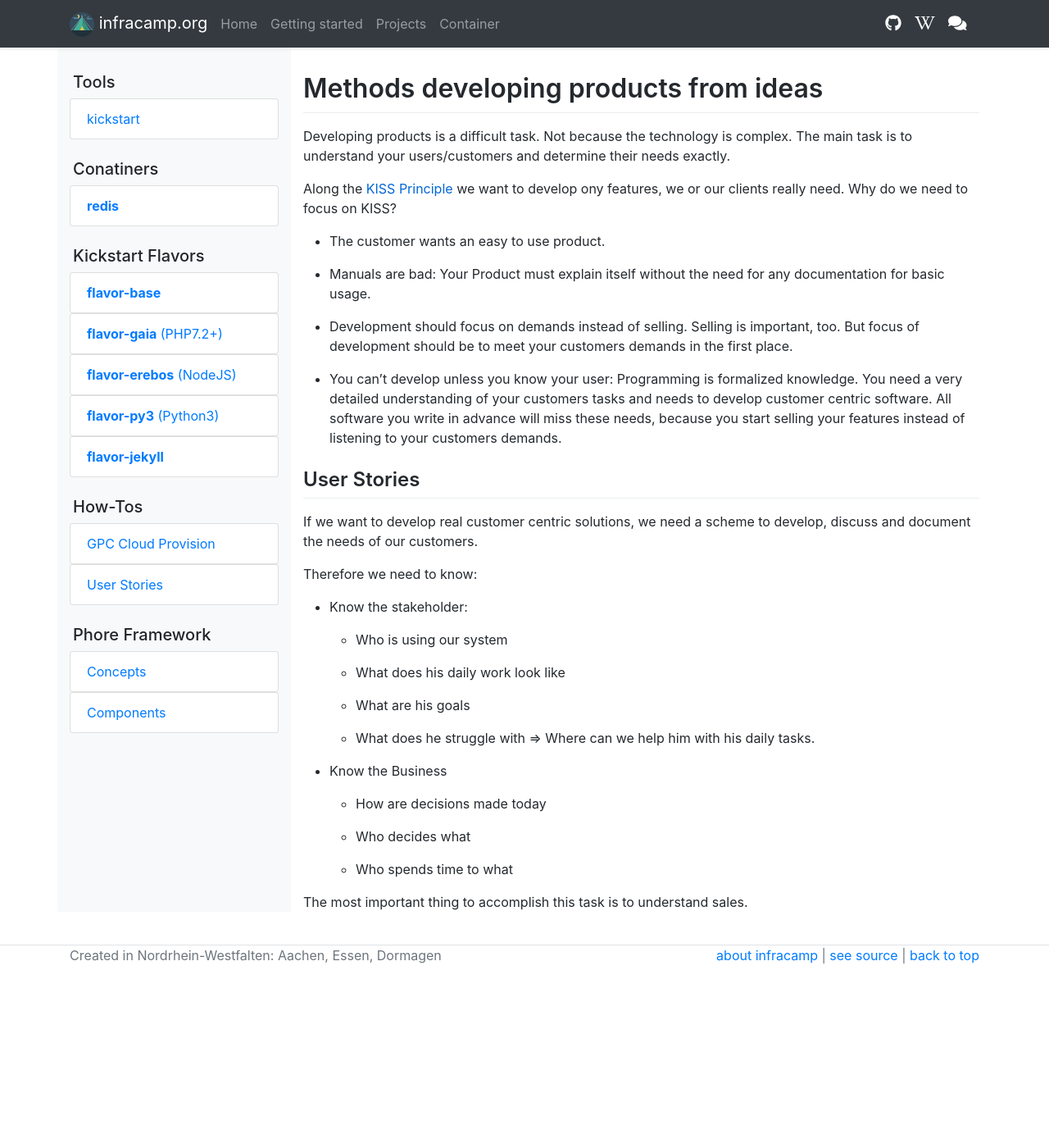
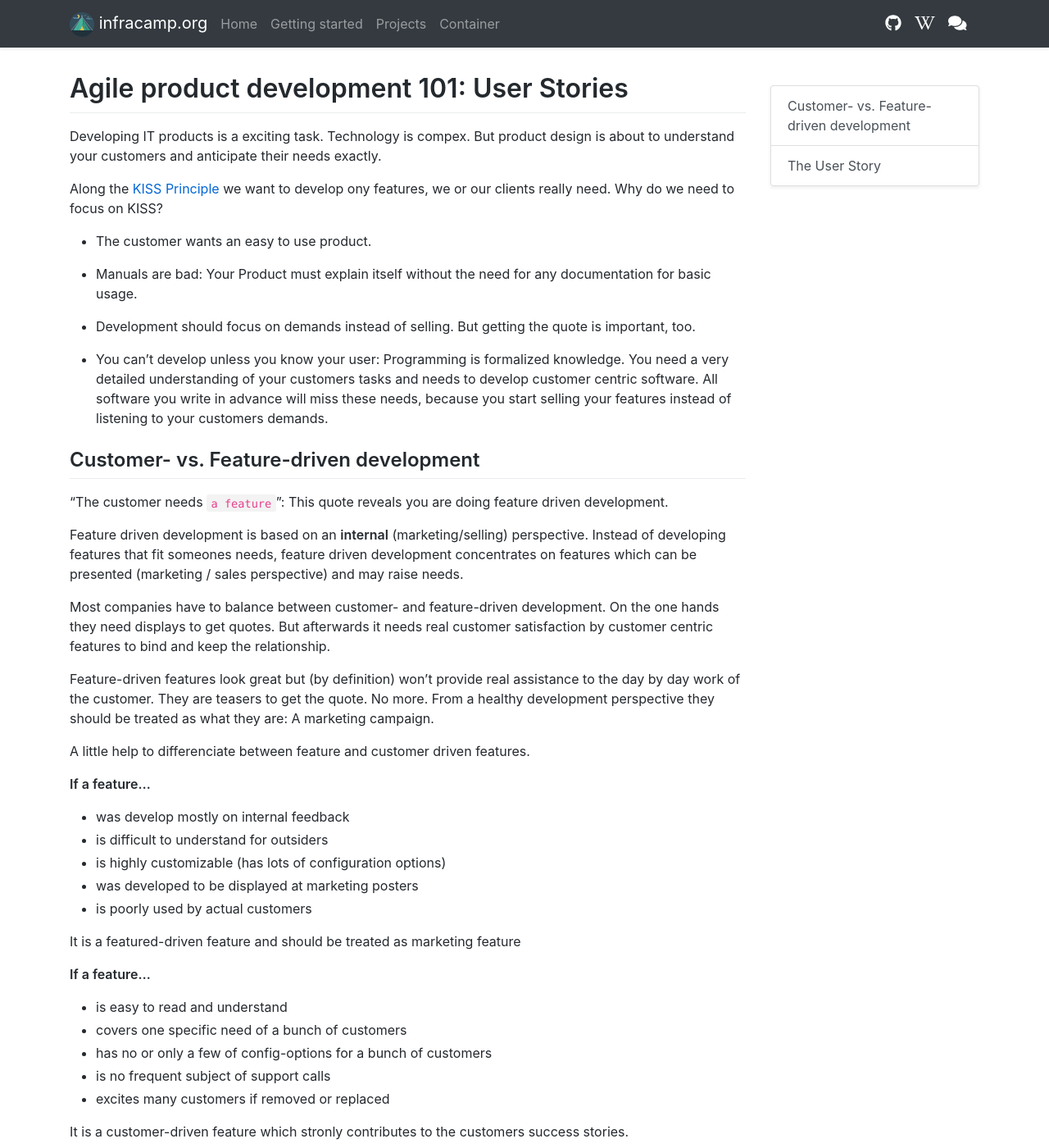
Before and after one commit to infracamp/infracamp, a Jekyll site: the page built from docs/repos/how-to/user-stories.md, in a window 1280 px wide and 1400 px high. Shown: the whole window at 82% size. Built offline with Jekyll 4.4.1, drawn with Linux system fonts in a browser that asks for light colours; nearby versions of some CDN libraries; some of the changed text lies outside the part shown.

Commit message:
user stories

````diff
--- a/docs/repos/how-to/user-stories.md
+++ b/docs/repos/how-to/user-stories.md
@@ -1,12 +1,12 @@
 ---
-title: "UserStories: Great products by understanding your customer"
+title: "User Stories: Agile Product Develpment 101"
+layout: scrollspy
 ---
 
-# Methods developing products from ideas
+# Agile product development 101: User Stories
 
-Developing products is a difficult task. Not because the technology
-is complex. The main task is to understand your users/customers and
-determine their needs exactly.
+Developing IT products is a exciting task. Technology is compex. But product design
+is about to understand your customers and anticipate their needs exactly.
 
 Along the [KISS Principle](https://en.wikipedia.org/wiki/KISS_principle) we want to develop
 ony features, we or our clients really need. Why do we need to focus on KISS?
@@ -16,37 +16,104 @@ ony features, we or our clients really need. Why do we need to focus on KISS?
 - Manuals are bad: Your Product must explain itself without the need for any
   documentation for basic usage.
 
-- Development should focus on demands instead of selling. Selling is important, too.
-  But focus of development should be to meet your customers demands in the first place.
+- Development should focus on demands instead of selling. But getting the quote
+    is important, too.
 
 - You can't develop unless you know your user: Programming is formalized knowledge.
   You need a very detailed understanding of your customers tasks and needs to develop
   customer centric software. All software you write in advance will miss these needs,
   because you start selling your features instead of listening to your customers demands.
 
-## User Stories
 
-If we want to develop real customer centric solutions, we need a scheme to develop, discuss
-and document the needs of our customers.
+## Customer- vs. Feature-driven development
 
-Therefore we need to know:
+"The customer needs `a feature`": This quote reveals you are doing feature driven development.
 
-- Know the stakeholder:
+Feature driven development is based on an **internal** (marketing/selling) perspective. Instead of
+developing features that fit someones needs, feature driven development concentrates on features
+which can be presented (marketing / sales perspective) and may raise needs.
 
-    - Who is using our system
+Most companies have to balance between customer- and feature-driven development. On the one hands
+they need displays to get quotes. But afterwards it needs real customer satisfaction by customer
+centric features to bind and keep the relationship.
 
-    - What does his daily work look like
+Feature-driven features look great but (by definition) won't provide real assistance to the
+day by day work of the customer. They
+are teasers to get the quote. No more. From a healthy development perspective they should be treated as what
+they are: A marketing campaign.
 
-    - What are his goals
+A little help to differenciate between feature and customer driven features.
 
-    - What does he struggle with => Where can we help him with his daily tasks.
+**If a feature...**
+- was develop mostly on internal feedback
+- is difficult to understand for outsiders
+- is highly customizable (has lots of configuration options)
+- was developed to be displayed at marketing posters
+- is poorly used by actual customers
 
-- Know the Business
+It is a featured-driven feature and should be treated as marketing feature
 
-    - How are decisions made today
+**If a feature...**
+- is easy to read and understand
+- covers one specific need of a bunch of customers
+- has no or only a few of config-options for a bunch of customers
+- is no frequent subject of support calls
+- excites many customers if removed or replaced
 
-    - Who decides what
+It is a customer-driven feature which stronly contributes to the customers
+success stories.
 
-    - Who spends time to what
+## The User Story
 
-The most important thing to accomplish this task is to understand sales.
+> Keep it short. Keep it simple. Don't repeat yourself!
+> Every word you write more is one more to read!
+>
+> Images say thousands more than words!
+
+- <b>Punchline:</b> *As `<stakeholder>` I want to `<archive a goal>` therefore I need `<a feature>`*
+    - The Punchline is 1 or 2 sentences and is clearly written from the stakeholders perspective
+    - The Punchilne lonely focuses on the stakeholders task. Never on technical nor organizational
+      aspects.
+    - The Punchline should be unique within the other user stories
+
+    Whenever you are dealing with commercial stakeholders, the Punchline should be some variation of
+
+    ```text
+    As business owner i want to <<specification of 'increase productivity'>> by <<some action>> therefor i need <<something>
+    ```
+    where as you better define increase productivity by an actual faced problem and put the most
+    reliable solution at the end.
+
+    ```
+    As business owner i want to encounter rising fuel costs by replacing the most fuel inefficent (by savings) machines
+    by new ones. But I can't replace all of them at once. Therefor I want to start with the most possible savings.
+    ```
+
+- <b>Abstract</b>
+    - Describe the difficulties I face as a stakeholder.
+
+    ```
+    As business owner i have different machines with different fuel consumptions that are used at variaing
+    frequencies.
+    I could replace the old, very inefficient ones - but they are rarely used eighter.
+    Or should I replace instead better replace a almost new one frequently used one.
+    ```
+
+- <b>Examples: </b> Give at most 4-5 examples
+
+- <b>Possibilities:</b>
+
+Describe other possibilities to archive this goal. Name the consequences.
+
+- <b>Definition of done.</b>
+
+Describe what you as stakeholder would expect to meet your needs.
+
+- <b>Definition of ready.</b>
+
+What has to be done before starting this task.
+
+
+
+
+<small>Matthias Leuffen</small>
````
